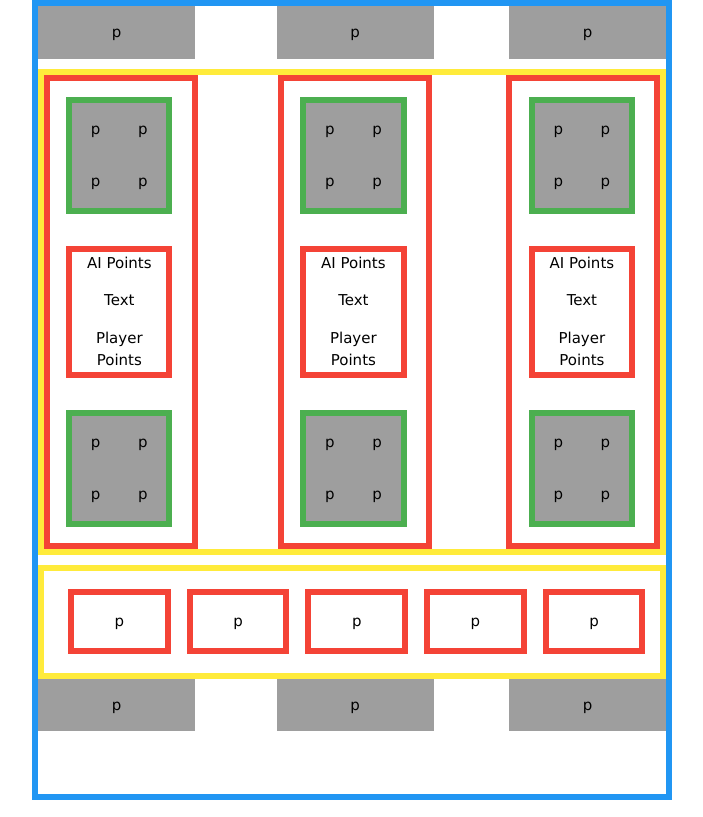
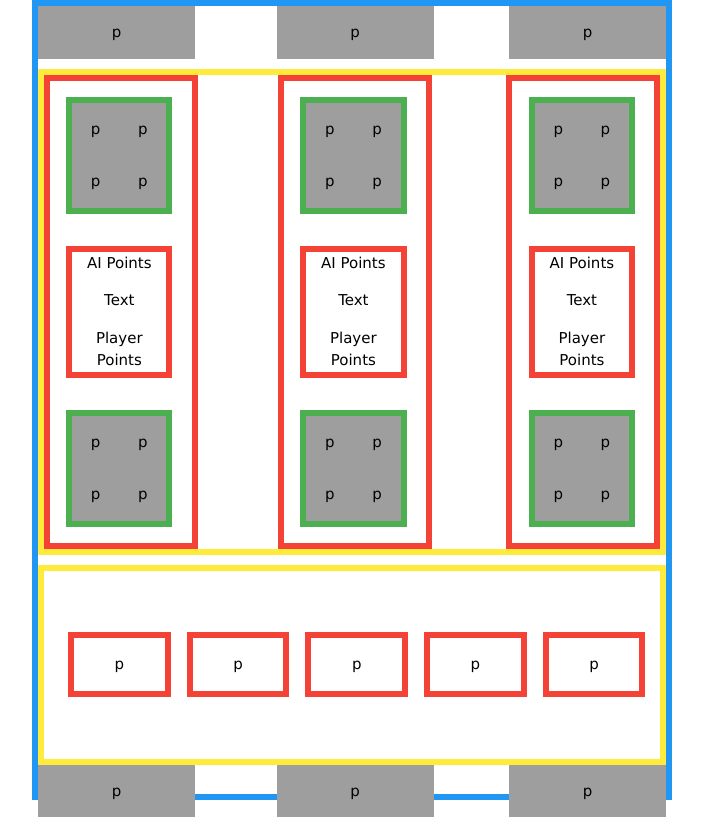
Before and after one commit to Bruggles718/marvel-snap-ai, a website: page src/client/index.html in a window 1280 px wide. Shown: the whole page, without its empty margins (288-991 px from the left). Drawn offline with nearby package versions, Linux system fonts and the light colour scheme.

Commit message:
Made card section a little bigger

```diff
--- a/src/client/App.css
+++ b/src/client/App.css
@@ -38,7 +38,7 @@
 }
 
 .deck-height {
-    height: 114px;
+    height: 200px;
 }
 .deck {
     display: flex;
```
